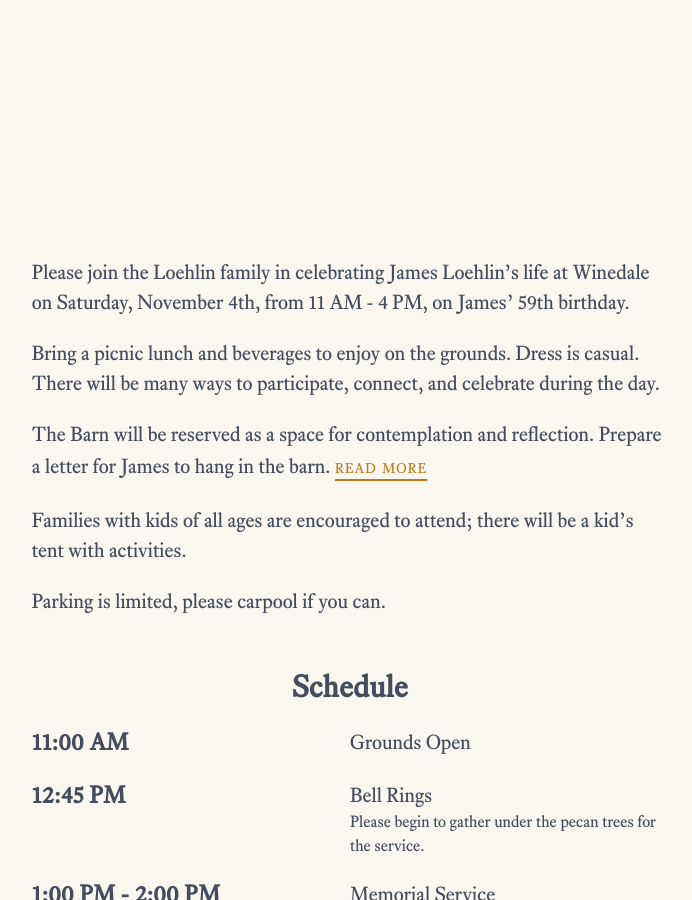
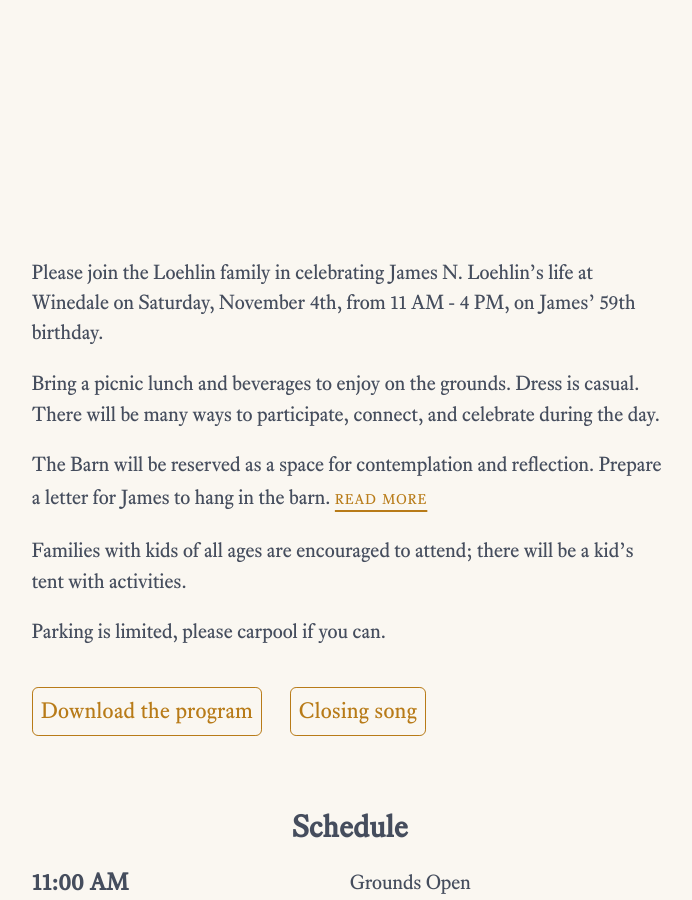
Before and after one commit to allizad/loehlinfund, a Jekyll site: the page built from event.html, in a window 1280 px wide and 900 px high, scrolled down 698 px. Shown: the whole window, without its empty margins (290-982 px from the left). Built offline with Jekyll 4.4.1, drawn with Linux system fonts in a browser that asks for light colours; nearby versions of some CDN libraries; library files that are not in the unit come from our copies.

Commit message:
Add program and closing song links.

```diff
--- a/_data/resources.yml
+++ b/_data/resources.yml
@@ -11,3 +11,8 @@
 - link_text: James' We Remember Memorial Site
   link_url: https://www.weremember.com/james-loehlin/0q8j/memories
   description: "We Remember is a free service that allows you to post memories and photos of James. Please cross-post your written tributes from other media sites here. If you are having trouble posting, please send your tribute text and photos to Lucy Junker at <a href='mailto:lucyjunker@gmail.com'>lucyjunker@gmail.com</a>"
+- link_text: Memorial Program
+  link_url: /assets/media/memorial_program.pdf
+- link_text: Blow Blow Song Recording
+  link_url: https://tallwilliamlarsen.bandcamp.com/album/winedale-summer-17-live?t=4
+  description: The song that will conclude the service.
--- a/event.html
+++ b/event.html
@@ -21,7 +21,7 @@
   <article class="padding:s1 padding-top:0 stack _space:s3">
     <div class="stack _space:s0">
       <p>
-        Please join the Loehlin family in celebrating James Loehlin’s life at Winedale on Saturday, November 4th, from 11 AM - 4 PM, on James’ 59th birthday.
+        Please join the Loehlin family in celebrating James N. Loehlin’s life at Winedale on Saturday, November 4th, from 11 AM - 4 PM, on James’ 59th birthday.
       </p>
       <p>
         Bring a picnic lunch and beverages to enjoy on the grounds.  Dress is casual. There will be many ways to participate, connect, and celebrate during the day.
@@ -35,6 +35,20 @@
       </p>
       <p>
         Parking is limited, please carpool if you can.
+      </p>
+      <p>
+        <center-l>
+          <div class="cluster">
+            <div>
+              <a target="_blank" href="/assets/media/memorial_program.pdf" class="button _size:sm">
+                Download the program
+              </a>
+              <a target="_blank" href="https://tallwilliamlarsen.bandcamp.com/album/winedale-summer-17-live?t=4" class="button _size:sm">
+                Closing song
+              </a>
+            </div>
+          </div>
+        </center-l>
       </p>
     </div>
 
```
Also changed, not shown: 2 other files.
